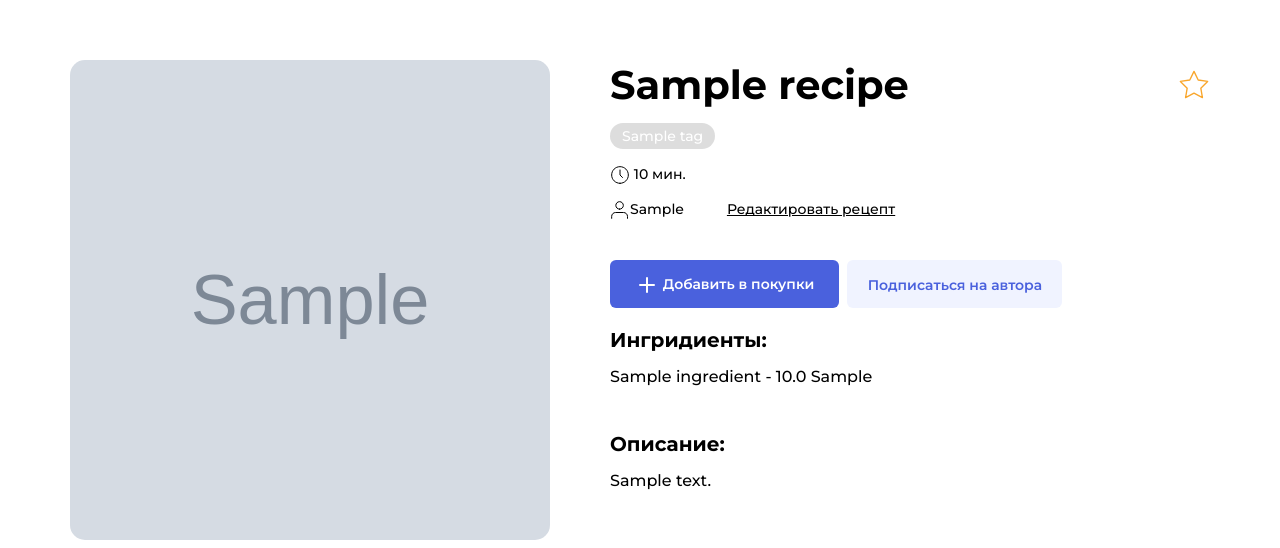
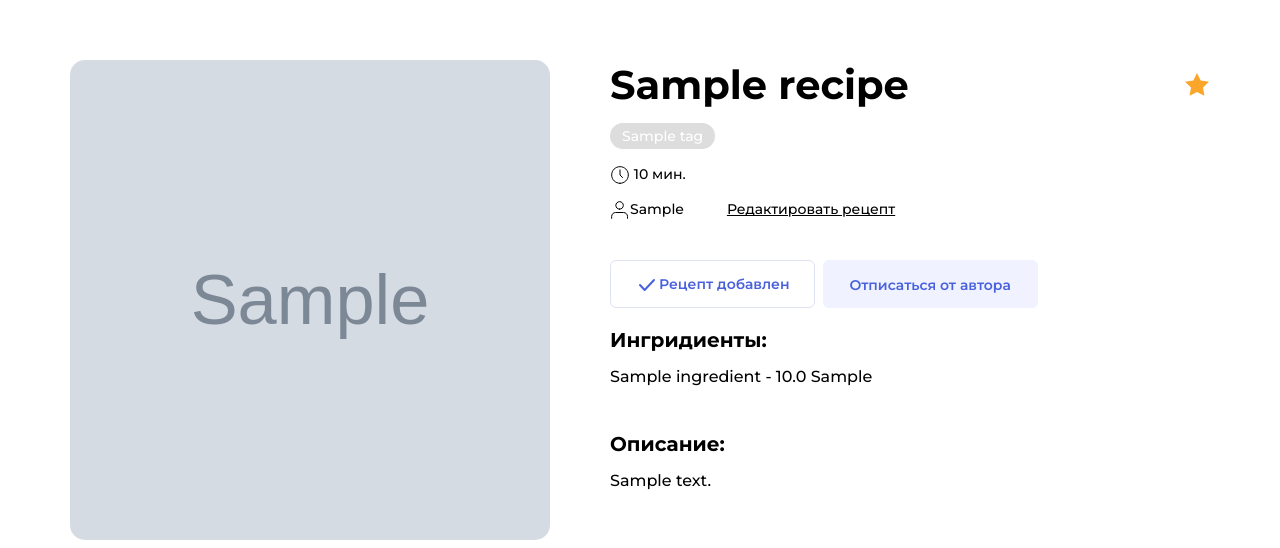
Before and after one commit to wertigo285/foodgram-project, a Django app: page /recipes/1/ in a window 1280 px wide. Shown: the part 90-638 px from the top of the page. Run offline with Django 3.2, Linux system fonts and the light colour scheme; a user stored in the database is signed in; tables that the repository leaves empty hold one stand-in row (values such as "Sample post"); grey boxes marked "Sample" are stand-in pictures.

Commit message:
Исправление шаблонов

```diff
--- a/recipes/models.py
+++ b/recipes/models.py
@@ -78,9 +78,9 @@ class Tag(models.Model):
 
 class Subscription(models.Model):
     user = models.ForeignKey(
+        User, on_delete=models.CASCADE, related_name='followings')
+    author = models.ForeignKey(
         User, on_delete=models.CASCADE, related_name='followers')
-    author = models.ForeignKey(
-        User, on_delete=models.CASCADE, related_name='followings')
 
     class Meta:
         constraints = [
--- a/recipes/templates/follow_card.html
+++ b/recipes/templates/follow_card.html
@@ -22,5 +22,6 @@
         </div>
         <div class="card-user__footer">
             <button  type="submit" class="button button_style_light-blue button_size_auto" name="subscribe">Отписаться</button>
+            {% comment %} <button class="button button_style_light-blue button_size_auto {% if recipe.recipe.author.followers.all %}button_style_blue{% endif %}" name="subscribe" {% if not recipe.author.followers.all %} data-out {% endif %}>{% if recipe.author.followers.all %}Отписаться от автора{% else %}Подписаться на автора{% endif %}</button> {% endcomment %}
         </div>
     </div>
--- a/recipes/templates/recipe_card.html
+++ b/recipes/templates/recipe_card.html
@@ -1,10 +1,10 @@
         {% load custom_tags %}
         <div class="card" data-id="{{ recipe.id }}">
 
-            <a href="{% url 'recipe' recipe.id %}" class="link" target="_blank"><img src="{{ recipe.image.url }}" alt="Какой-то текст" class="card__image"></a>
+            <a href="{% url 'recipe' recipe.id %}" class="link"><img src="{{ recipe.image.url }}" alt="Какой-то текст" class="card__image"></a>
 
             <div class="card__body">
-                <a class="card__title link" href="{% url 'recipe' recipe.id %}" target="_blank">{{ recipe.title }}</a>
+                <a class="card__title link" href="{% url 'recipe' recipe.id %}">{{ recipe.title }}</a>
                 <ul class="card__items">
                     {% for tag in recipe.tags.all %}
                     <li class="card__item"><span class="badge badge_style_{{ tag.color }}">{{ tag.title }}</span></li>
--- a/recipes/templates/single_page.html
+++ b/recipes/templates/single_page.html
@@ -13,7 +13,7 @@
                     <h1 class="single-card__title">{{ recipe.title }}</h1>
                     {% if user.is_authenticated %}
                     <div class="single-card__favorite">
-                        <button class="button button_style_none" name="favorites" data-out><span class="icon-favorite icon-favorite_big"></span></button>
+                        <button class="button button_style_none" name="favorites" {% if not recipe.users_favorite.all %} data-out {% endif %}><span class="icon-favorite {% if recipe.users_favorite.all %}icon-favorite_active{% endif %}"></span></button>
                         <div class="single-card__favorite-tooltip tooltip">Добавить в избранное</div>
                     </div>
                     {% endif %}
@@ -34,8 +34,8 @@
                 </div>
                 {% if user.is_authenticated %}
                 <ul class="single-card__items">
-                    <li class="single-card__item"><button class="button button_style_blue" name="purchases" data-out><span class="icon-plus"></span> Добавить в покупки</button></li>
-                    <li class="single-card__item"><button class="button button_style_light-blue button_size_subscribe" name="subscribe" data-out>Подписаться на автора</button></li>
+                    <li class="single-card__item"><button class="button button_style_blue button_style_blue-outline button_style_light-blue{% if recipe.shopping_lists.all %}-outline{% endif %}" name="purchases" {% if not recipe.shopping_lists.all %} data-out {% endif %}><span class="{% if recipe.shopping_lists.all %}icon-check {% else %}icon-plus {% endif %} button__icon"></span>{% if recipe.shopping_lists.all %}Рецепт добавлен{% else %}Добавить в покупки{% endif %}</button></li>
+                    <li class="single-card__item"><button class="button button_style_light-blue button_size_subscribe {% if recipe.recipe.author.followers.all %}button_style_blue{% endif %}" name="subscribe" {% if not recipe.author.followers.all %} data-out {% endif %}>{% if recipe.author.followers.all %}Отписаться от автора{% else %}Подписаться на автора{% endif %}</button>
                 </ul>
                 {% endif %}
                 <div class="single-card__section">
@@ -53,6 +53,7 @@
             </div>
         </div>
     </main>
+
 
 {% endblock content %}
 
--- a/recipes/urls.py
+++ b/recipes/urls.py
@@ -18,9 +18,9 @@ urlpatterns = [
     path('purchases/', shopping_list, name='shopping_list'),
     path('ingredients', ingredients_js, name='ingredients'),
     path('favorites', favorites_js),
-    path('favorites/<int:recipe_id>/', favorites_js),
+    path('favorites/<int:recipe_id>', favorites_js),
     path('subscriptions', subscriptions_js),
-    path('subscriptions/<int:author_id>/', subscriptions_js),
+    path('subscriptions/<int:author_id>', subscriptions_js),
     path('purchases', purchases_js),
-    path('purchases/<int:recipe_id>/', purchases_js),
+    path('purchases/<int:recipe_id>', purchases_js),
 ]
--- a/recipes/utilities.py
+++ b/recipes/utilities.py
@@ -17,7 +17,7 @@ def get_recipes_qs(user):
                 user=user
             )),
         Prefetch(
-            'author__followings', queryset=Subscription.objects.filter(
+            'author__followers', queryset=Subscription.objects.filter(
                 user=user
             )),
         Prefetch('shopping_lists', queryset=ShoppingList.objects.filter(
--- a/recipes/views.py
+++ b/recipes/views.py
@@ -5,7 +5,7 @@ from django.contrib.auth.decorators import login_required
 from django.core.paginator import Paginator
 from django.db.transaction import atomic
 from django.db.models import Count, OuterRef, Prefetch, Subquery
-from django.http import JsonResponse
+from django.http import JsonResponse, Http404
 from django.shortcuts import get_object_or_404, get_list_or_404, render, redirect
 from django.views.decorators.http import require_http_methods
 
@@ -75,7 +75,7 @@ def subscriptions(request):
     # https://code.djangoproject.com/ticket/26780#comment:6
     feed_length = 3
     authors = User.objects.filter(
-        followings__user=user
+        followers__user=user
     ).annotate(
         recipe_count=Count(
             'recipes'
@@ -104,7 +104,11 @@ def subscriptions(request):
 
 def recipe_view(request, recipe_id):
     user = request.user
-    recipe = get_object_or_404(get_recipes_qs(user), pk=recipe_id)
+
+    try:
+        recipe = get_recipes_qs(user).get(pk=recipe_id)
+    except Recipe.DoesNotExist:
+        raise Http404("No Recipe matches the given query.")
 
     ingredients = zip(recipe.ingredients.all(),
                       recipe.ingredientquantity_set.all())
@@ -138,8 +142,7 @@ def recipe_edit(request, recipe_id):
     ).values(
         'pk', 'quantity', 'ingredient__title', 'ingredient__dimension'
     ).order_by(
-        'pk'
-    )
+        'pk')
 
     return render(request, 'recipe_form.html', context={'form': form, 'ingredients': list(ingredients)})
 
@@ -232,3 +235,11 @@ def purchases_js(request, recipe_id=None):
         sub.delete()
 
     return JsonResponse(data={})
+
+
+def page_not_found(request, exception):
+    return render(request, 'misc/404.html', {'path': request.path}, status=404)
+
+
+def server_error(request):
+    return render(request, 'misc/500.html', status=500)
```
Also changed, not shown: recipes/migrations/0014_auto_20201220_1849.py (added), recipes/templatetags/custom_tags.py (line endings or trailing spaces).
